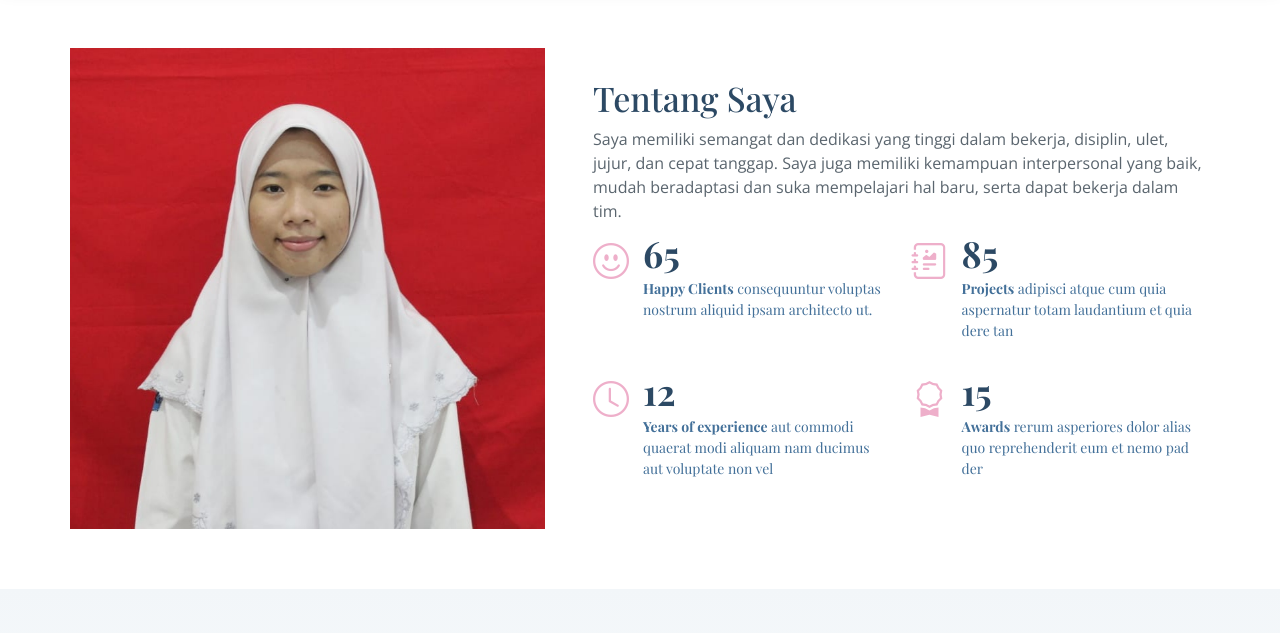
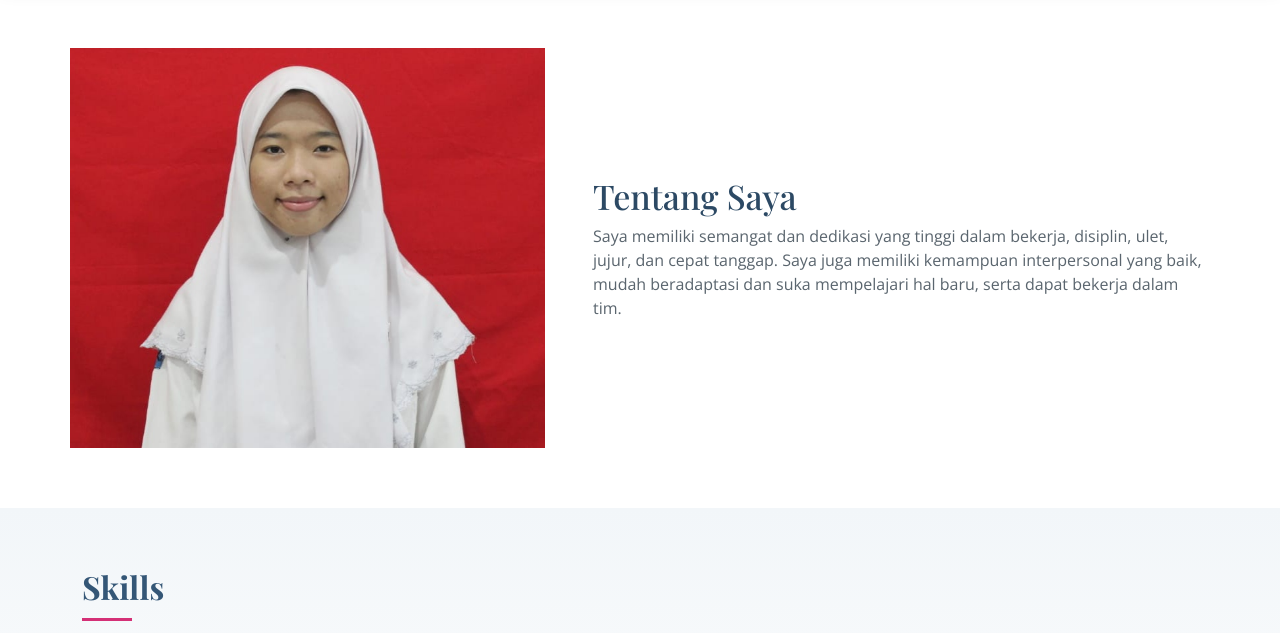
Before and after one commit to selmansa/selmansa.github.io, a plain HTML site: page index.html in a window 1280 px wide. Shown: the part 672-1305 px from the top of the page. Drawn offline with nearby package versions, Linux system fonts and the light colour scheme; a web font is replaced by a local one.

```diff
--- a/index.html
+++ b/index.html
@@ -74,39 +74,6 @@
               <p>
                 Saya memiliki semangat dan dedikasi yang tinggi dalam bekerja, disiplin, ulet, jujur, dan cepat tanggap. Saya juga memiliki kemampuan interpersonal yang baik, mudah beradaptasi dan suka mempelajari hal baru, serta dapat bekerja dalam tim.
               </p>
-              <div class="row">
-                <div class="col-md-6 d-md-flex align-items-md-stretch">
-                  <div class="count-box">
-                    <i class="bi bi-emoji-smile"></i>
-                    <span data-purecounter-start="0" data-purecounter-end="65" data-purecounter-duration="1" class="purecounter"></span>
-                    <p><strong>Happy Clients</strong> consequuntur voluptas nostrum aliquid ipsam architecto ut.</p>
-                  </div>
-                </div>
-
-                <div class="col-md-6 d-md-flex align-items-md-stretch">
-                  <div class="count-box">
-                    <i class="bi bi-journal-richtext"></i>
-                    <span data-purecounter-start="0" data-purecounter-end="85" data-purecounter-duration="1" class="purecounter"></span>
-                    <p><strong>Projects</strong> adipisci atque cum quia aspernatur totam laudantium et quia dere tan</p>
-                  </div>
-                </div>
-
-                <div class="col-md-6 d-md-flex align-items-md-stretch">
-                  <div class="count-box">
-                    <i class="bi bi-clock"></i>
-                    <span data-purecounter-start="0" data-purecounter-end="12" data-purecounter-duration="1" class="purecounter"></span>
-                    <p><strong>Years of experience</strong> aut commodi quaerat modi aliquam nam ducimus aut voluptate non vel</p>
-                  </div>
-                </div>
-
-                <div class="col-md-6 d-md-flex align-items-md-stretch">
-                  <div class="count-box">
-                    <i class="bi bi-award"></i>
-                    <span data-purecounter-start="0" data-purecounter-end="15" data-purecounter-duration="1" class="purecounter"></span>
-                    <p><strong>Awards</strong> rerum asperiores dolor alias quo reprehenderit eum et nemo pad der</p>
-                  </div>
-                </div>
-              </div>
             </div><!-- End .content-->
           </div>
         </div>
```
